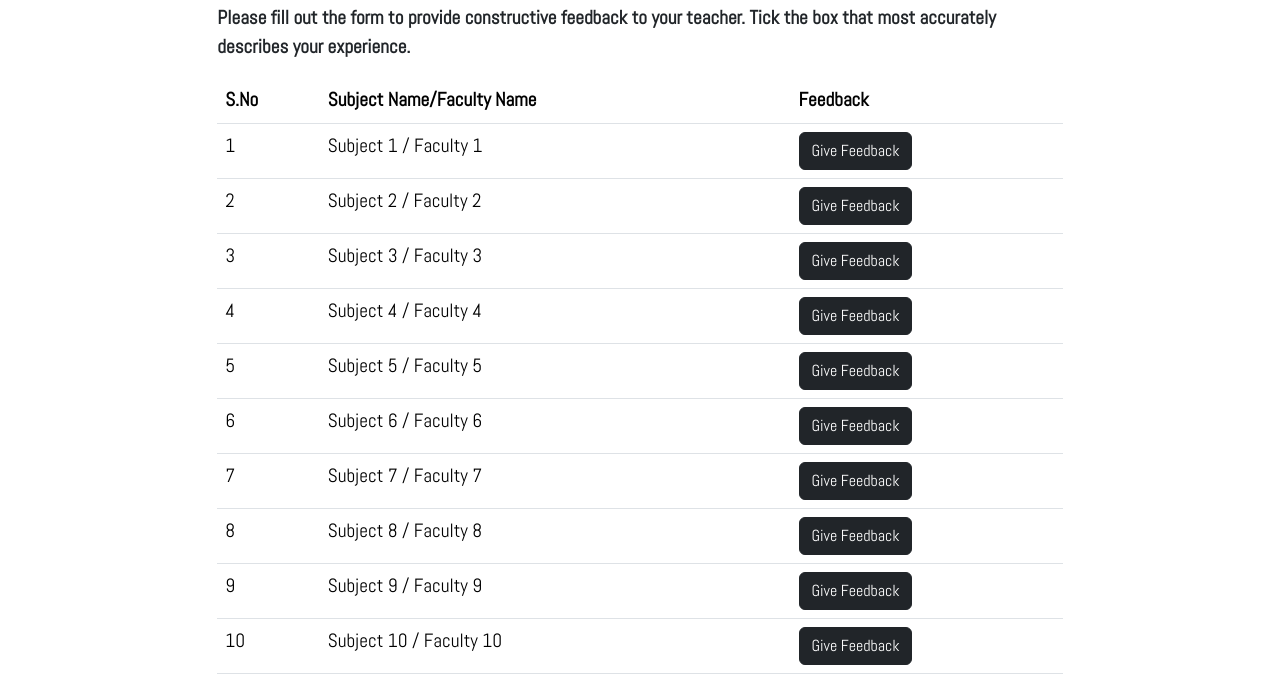
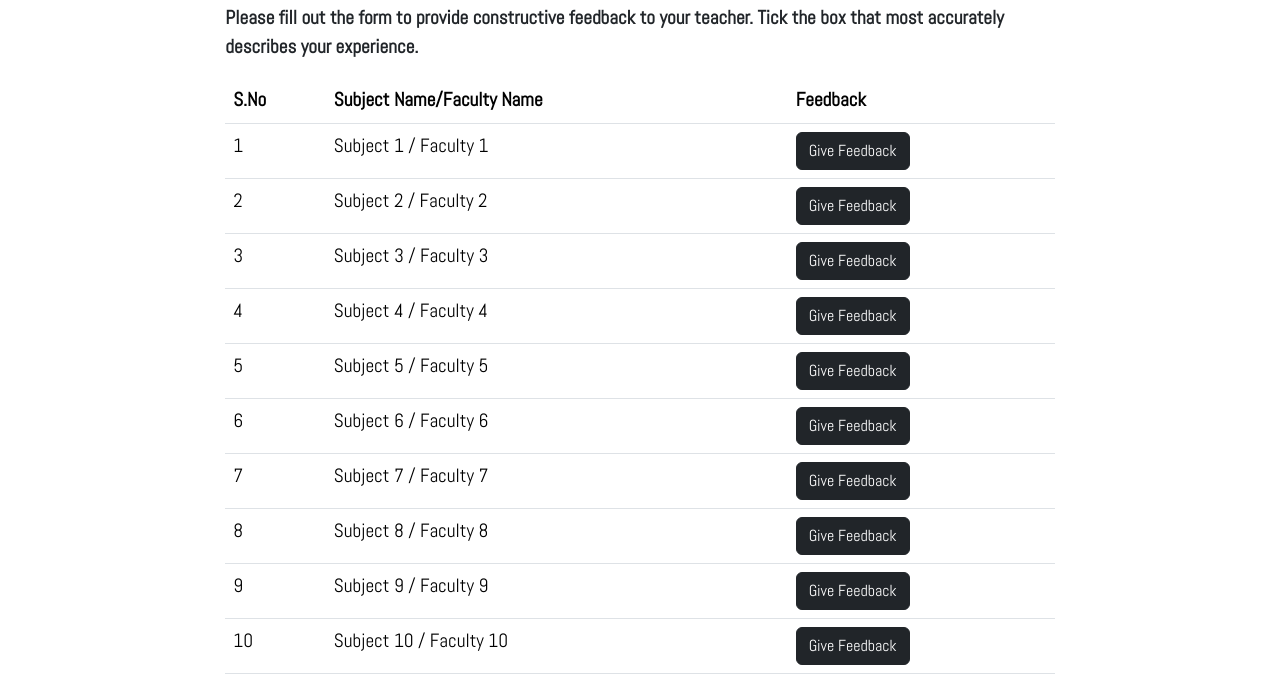
Before and after one commit to AksharaAnnam/Feedback-System, a plain HTML site: page CourseFeedback.html in a window 1280 px wide. Shown: the part 122-812 px from the top of the page. Drawn offline with nearby package versions, Linux system fonts and the light colour scheme; a web font is replaced by a local one.

Commit message:
fifthCommit

```diff
--- a/CourseFeedback.html
+++ b/CourseFeedback.html
@@ -50,7 +50,7 @@
         </div>
     </nav>
     <!-- Body -->
-    <div class="row justify-content-center">
+    <div class="row justify-content-center mx-0">
         <div class="col-md-8">
             <div class="table-container">
                 <p class="abel-600" style="font-size: 2rem;">Course Feedback</p>
```
